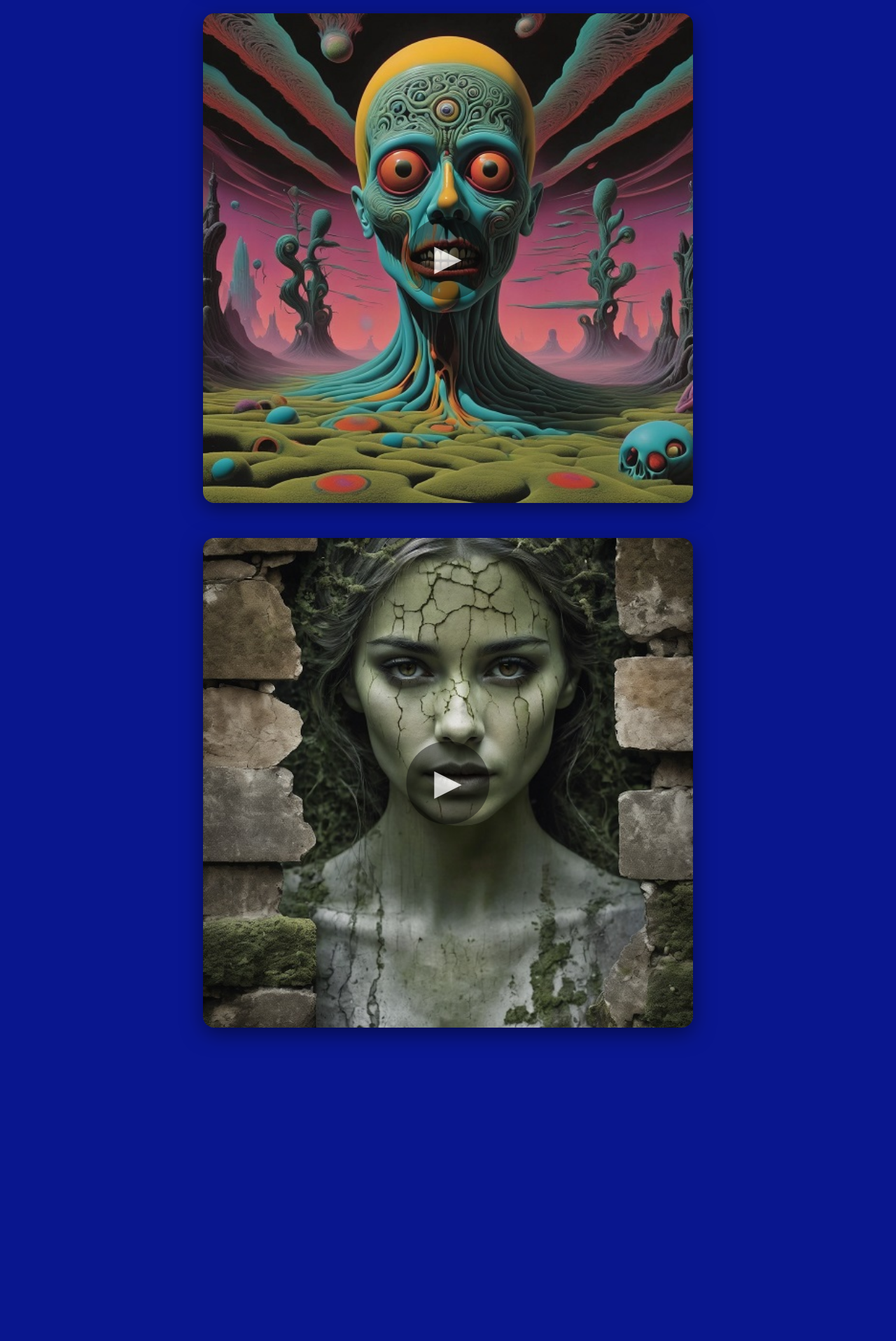
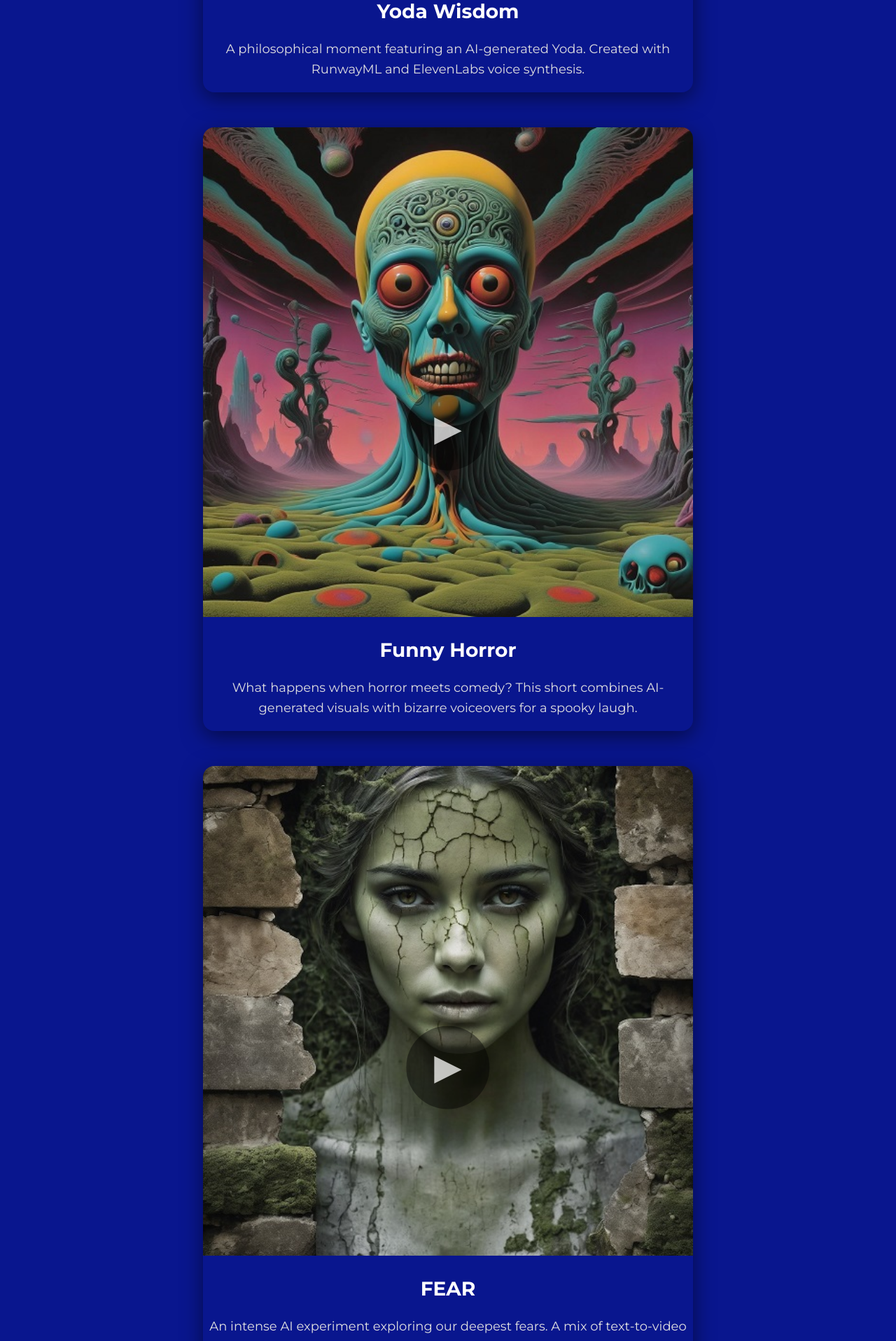
Before and after one commit to Jabbaat/eddiecool-site-clean, a plain HTML site: page docs/projects.html in a window 1280 px wide. Shown: the part 883-2800 px from the top of the page at 70% size. Before the commit the page ends 2402 px from the top, so only its background shows below. Drawn offline with Linux system fonts and the light colour scheme.

Commit message:
omschrijvingen bij de videos

```diff
--- a/docs/projects.html
+++ b/docs/projects.html
@@ -67,7 +67,7 @@
     </ul>
  </nav>
 
- <h1 style="text-align:center; margin-top:40px;">Featured Project</h1>
+ <h1 style="text-align:center; margin-top:40px;">Where AI blends Video, Music and speech </h1>
 
  <div class="single-project">
   <img src="images/yoda-thumb.jpg" alt="Yoda Thumbnail" class="video-poster" id="video-thumbnail">
@@ -76,7 +76,10 @@
     <source src="video/yoda_video.mp4" type="video/mp4">
     Your browser does not support the video tag.
   </video>
+  <h2 class="project-title">Yoda Wisdom</h2>
+  <p class="project-description">A philosophical moment featuring an AI-generated Yoda. Created with RunwayML and ElevenLabs voice synthesis.</p>
 </div>
+
 <div class="single-project">
   <img src="images/funnyhorror-tumb.jpg" alt="Funny Horror Thumbnail" class="video-poster" id="video-thumbnail-2">
   <button class="custom-play-button" id="custom-play-2">&#9658;</button>
@@ -84,7 +87,10 @@
     <source src="video/funnyhorror_video.mp4" type="video/mp4">
     Your browser does not support the video tag.
   </video>
+  <h2 class="project-title">Funny Horror</h2>
+  <p class="project-description">What happens when horror meets comedy? This short combines AI-generated visuals with bizarre voiceovers for a spooky laugh.</p>
 </div>
+
 <div class="single-project">
   <img src="images/fear-thumb.jpg" alt="Fear Thumbnail" class="video-poster" id="video-thumbnail-3">
   <button class="custom-play-button" id="custom-play-3">&#9658;</button>
@@ -92,7 +98,10 @@
     <source src="video/fear_video.mp4" type="video/mp4">
     Your browser does not support the video tag.
   </video>
+  <h2 class="project-title">FEAR</h2>
+  <p class="project-description">An intense AI experiment exploring our deepest fears. A mix of text-to-video visuals and haunting audio design.</p>
 </div>
+
 
  <script>
    // Eerste video
```
Lines whose indentation alone changed are shown as unchanged.
